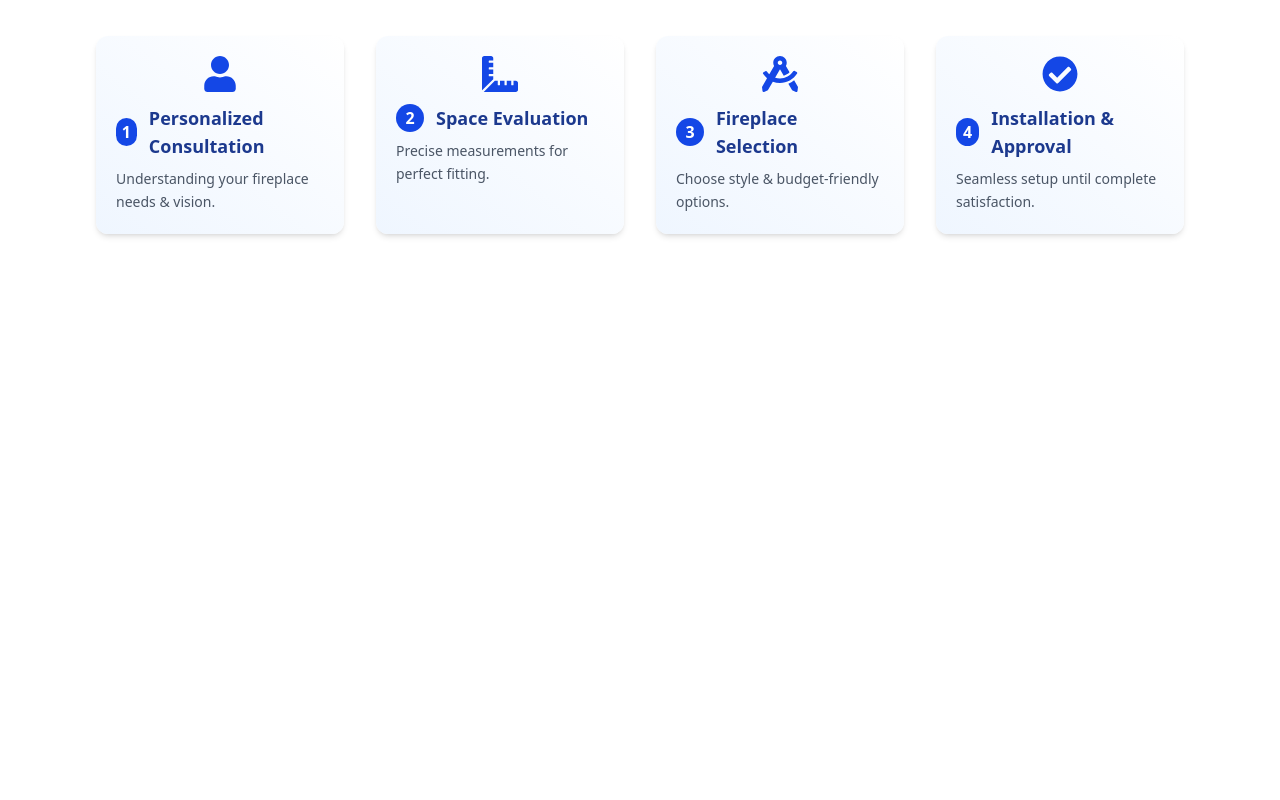
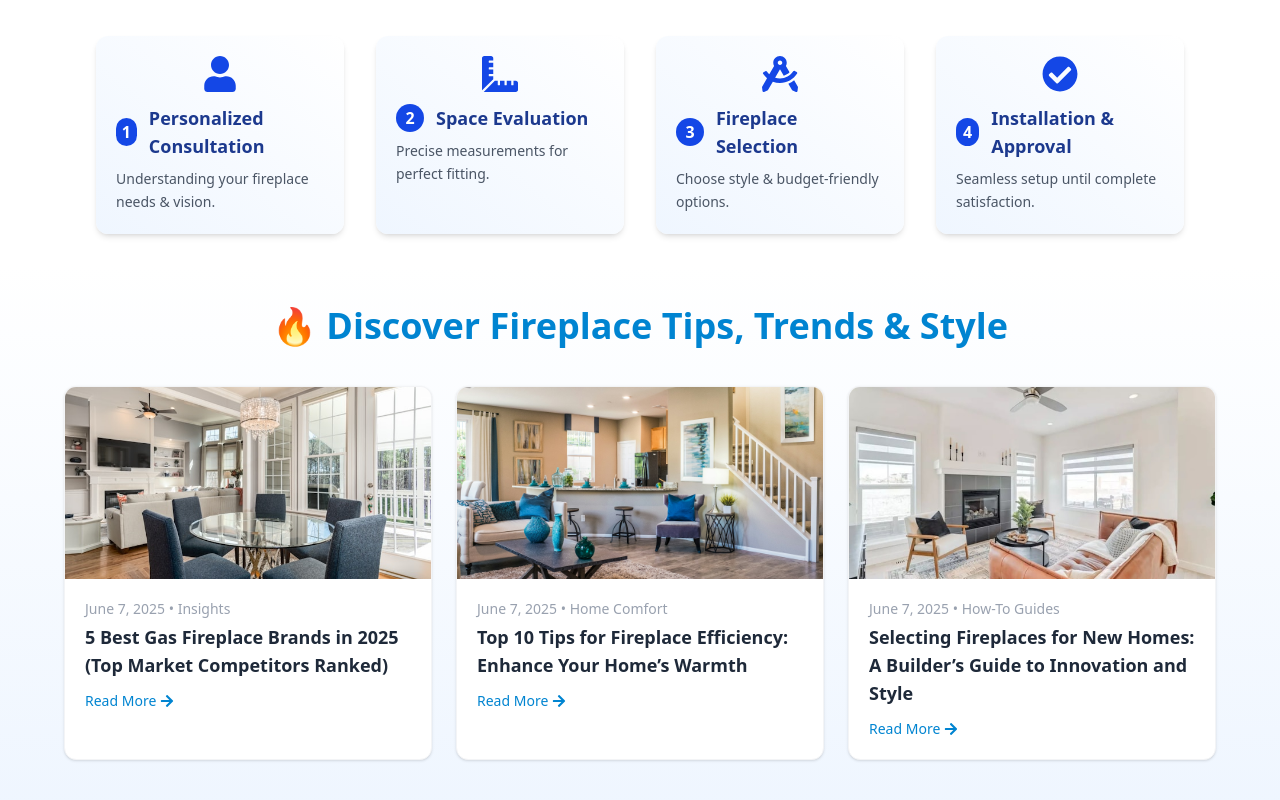
Before and after one commit to Rakhimunger/calgary, a React (Vite) app: page / in a window 1280 px wide. Shown: the part 2092-2892 px from the top of the page. Before the commit the page ends 2358 px from the top, so only its background shows below. Built offline with nearby package versions, Linux system fonts and the light colour scheme.

Commit message:
created BlogPage

```diff
--- a/src/App.jsx
+++ b/src/App.jsx
@@ -7,7 +7,7 @@ import Herosection from "./Pages/Herosection";
 // import Testimonals from "./Pages/Testimonials";
 import Header from "./Component/Header";
 import StepsSection from "./Pages/StepsSection";
-// import BlogSlider from "./Pages/BlogSlider";
+import BlogSlider from "./Pages/BlogSlider";
 
 const App = () => {
   return (
@@ -17,7 +17,7 @@ const App = () => {
       <Brands />
       <Herosection />
       <StepsSection />
-      {/* <BlogSlider /> */}
+      <BlogSlider />
 
       {/* <ServicesSection />
       <Productsshower />
--- a/src/Pages/BlogSlider.jsx
+++ b/src/Pages/BlogSlider.jsx
@@ -1,72 +1,72 @@
-// import React from "react";
-// import { FaArrowRight } from "react-icons/fa";
+import React from "react";
+import { FaArrowRight } from "react-icons/fa";
 
-// import Home from "../assets/Home.jpg";
-// import Home5 from "../assets/Home5.jpg";
-// import Home6 from "../assets/Home6.jpg";
+import Home from "../assets/Home.jpg";
+import Home5 from "../assets/Home5.jpg";
+import Home6 from "../assets/Home6.jpg";
 
-// const blogPosts = [
-//   {
-//     title:
-//       "5 Best Gas Fireplace Brands in 2025 (Top Market Competitors Ranked)",
-//     date: "December 30, 2023",
-//     category: "Insights",
-//     image: Home,
-//   },
-//   {
-//     title: "Top 10 Tips for Fireplace Efficiency: Enhance Your Home’s Warmth",
-//     date: "November 29, 2023",
-//     category: "Home Comfort",
-//     image: Home6,
-//   },
-//   {
-//     title:
-//       "Selecting Fireplaces for New Homes: A Builder’s Guide to Innovation and Style",
-//     date: "December 9, 2023",
-//     category: "How-To Guides",
-//     image: Home5,
-//   },
-// ];
+const blogPosts = [
+  {
+    title:
+      "5 Best Gas Fireplace Brands in 2025 (Top Market Competitors Ranked)",
+    date: "June 7, 2025",
+    category: "Insights",
+    image: Home,
+  },
+  {
+    title: "Top 10 Tips for Fireplace Efficiency: Enhance Your Home’s Warmth",
+    date: "June 7, 2025",
+    category: "Home Comfort",
+    image: Home6,
+  },
+  {
+    title:
+      "Selecting Fireplaces for New Homes: A Builder’s Guide to Innovation and Style",
+    date: "June 7, 2025",
+    category: "How-To Guides",
+    image: Home5,
+  },
+];
 
-// const BlogCards = () => {
-//   return (
-//     <div className="w-full px-4 sm:px-6 py-10 bg-gradient-to-b from-white to-blue-50">
-//       <h2 className="text-xl sm:text-2xl md:text-3xl font-bold text-center text-sky-600 mb-10">
-//         🔥 Discover Fireplace Tips, Trends & Style
-//       </h2>
+const BlogCards = () => {
+  return (
+    <div className="w-full px-4 sm:px-6 py-10 bg-gradient-to-b from-white to-blue-50">
+      <h2 className="text-2xl sm:text-3xl md:text-4xl font-bold text-center text-sky-600 mb-10">
+        🔥 Discover Fireplace Tips, Trends & Style
+      </h2>
 
-//       <div className="grid grid-cols-1 sm:grid-cols-2 md:grid-cols-3 gap-6 max-w-6xl mx-auto">
-//         {blogPosts.map((post, index) => (
-//           <div
-//             key={index}
-//             className="group bg-white border border-gray-100 rounded-xl shadow-sm hover:shadow-lg transition-all duration-300 overflow-hidden"
-//           >
-//             <div className="overflow-hidden">
-//               <img
-//                 src={post.image}
-//                 alt={post.title}
-//                 className="w-full h-52 sm:h-48 object-cover transition-transform duration-300 group-hover:scale-105"
-//               />
-//             </div>
+      <div className="grid grid-cols-1 sm:grid-cols-2 md:grid-cols-3 gap-6 max-w-6xl mx-auto">
+        {blogPosts.map((post, index) => (
+          <div
+            key={index}
+            className="group bg-white border border-gray-100 rounded-xl shadow-sm hover:shadow-lg transition-all duration-300 overflow-hidden"
+          >
+            <div className="overflow-hidden">
+              <img
+                src={post.image}
+                alt={post.title}
+                className="w-full h-52 sm:h-48 object-cover transition-transform duration-300 group-hover:scale-105"
+              />
+            </div>
 
-//             <div className="p-4 sm:p-5">
-//               <p className="text-xs sm:text-sm text-gray-400 mb-1">
-//                 {post.date} • {post.category}
-//               </p>
-//               <h3 className="text-base sm:text-lg font-semibold text-gray-800 group-hover:text-sky-600 transition-colors duration-300">
-//                 {post.title}
-//               </h3>
+            <div className="p-4 sm:p-5">
+              <p className="text-xs sm:text-sm text-gray-400 mb-1">
+                {post.date} • {post.category}
+              </p>
+              <h3 className="text-base sm:text-lg font-semibold text-gray-800 group-hover:text-sky-600 transition-colors duration-300">
+                {post.title}
+              </h3>
 
-//               <div className="flex items-center gap-1 mt-3 text-sm text-sky-600 font-medium transition-all group-hover:gap-2 duration-200">
-//                 <span>Read More</span>
-//                 <FaArrowRight className="transition-transform group-hover:translate-x-1" />
-//               </div>
-//             </div>
-//           </div>
-//         ))}
-//       </div>
-//     </div>
-//   );
-// };
+              <div className="flex items-center gap-1 mt-3 text-sm text-sky-600 font-medium transition-all group-hover:gap-2 duration-200">
+                <span>Read More</span>
+                <FaArrowRight className="transition-transform group-hover:translate-x-1" />
+              </div>
+            </div>
+          </div>
+        ))}
+      </div>
+    </div>
+  );
+};
 
-// export default BlogCards;
+export default BlogCards;
```
